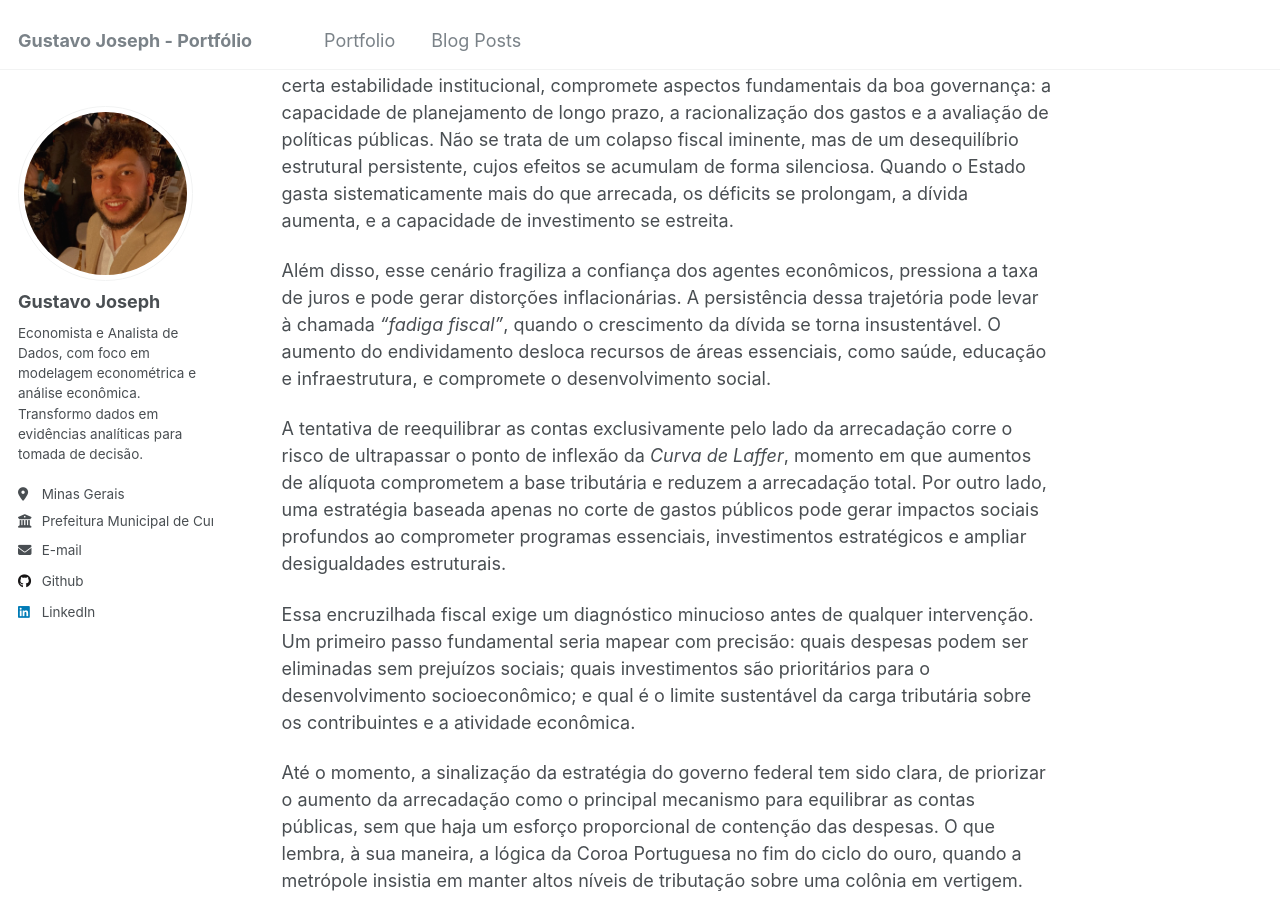
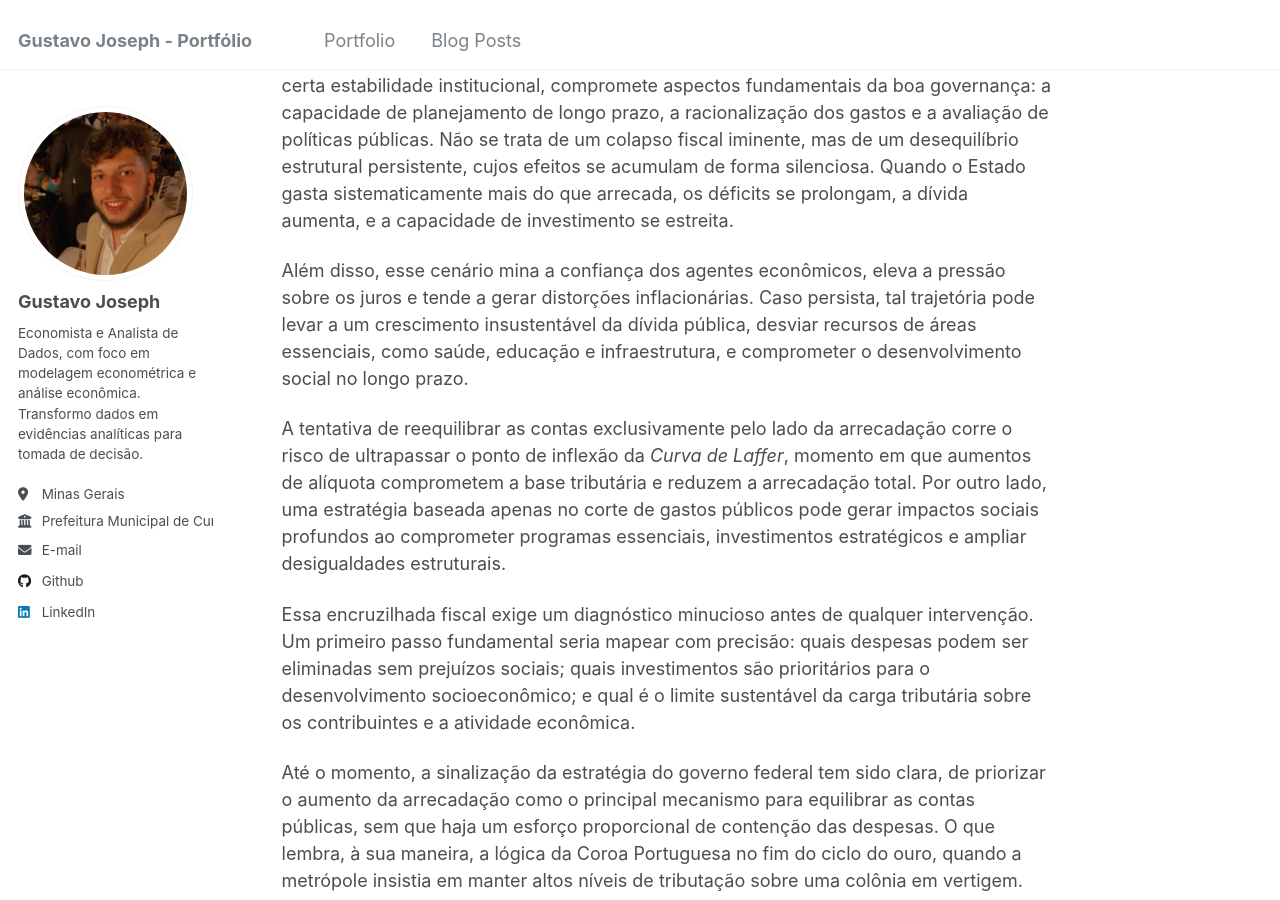
Before and after one commit to gustavojoseph/gustavojoseph.github.io, a Jekyll site: the page built from _posts/2025-04-21-blog-post-1.md, in a window 1280 px wide and 900 px high, scrolled down 2403 px. Built offline with Jekyll 4.4.1, drawn with Linux system fonts in a browser that asks for light colours.

Commit message:
Update 2025-04-21-blog-post-1.md

```diff
--- a/_posts/2025-04-21-blog-post-1.md
+++ b/_posts/2025-04-21-blog-post-1.md
@@ -35,7 +35,7 @@ Na teoria, esse tripé institucional deveria garantir a coordenação das açõe
 
 Esse arranjo, embora viabilize o cumprimento formal de metas fiscais mínimas e preserve certa estabilidade institucional, compromete aspectos fundamentais da boa governança: a capacidade de planejamento de longo prazo, a racionalização dos gastos e a avaliação de políticas públicas. Não se trata de um colapso fiscal iminente, mas de um desequilíbrio estrutural persistente, cujos efeitos se acumulam de forma silenciosa. Quando o Estado gasta sistematicamente mais do que arrecada, os déficits se prolongam, a dívida aumenta, e a capacidade de investimento se estreita.
 
-Além disso, esse cenário fragiliza a confiança dos agentes econômicos, pressiona a taxa de juros e pode gerar distorções inflacionárias. A persistência dessa trajetória pode levar à chamada *“fadiga fiscal”*, quando o crescimento da dívida se torna insustentável. O aumento do endividamento desloca recursos de áreas essenciais, como saúde, educação e infraestrutura, e compromete o desenvolvimento social.
+Além disso, esse cenário mina a confiança dos agentes econômicos, eleva a pressão sobre os juros e tende a gerar distorções inflacionárias. Caso persista, tal trajetória pode levar a um crescimento insustentável da dívida pública, desviar recursos de áreas essenciais,  como saúde, educação e infraestrutura,  e comprometer o desenvolvimento social no longo prazo.
 
 A tentativa de reequilibrar as contas exclusivamente pelo lado da arrecadação corre o risco de ultrapassar o ponto de inflexão da *Curva de Laffer*, momento em que aumentos de alíquota comprometem a base tributária e reduzem a arrecadação total. Por outro lado, uma estratégia baseada apenas no corte de gastos públicos pode gerar impactos sociais profundos ao comprometer programas essenciais, investimentos estratégicos e ampliar desigualdades estruturais.
 
```
